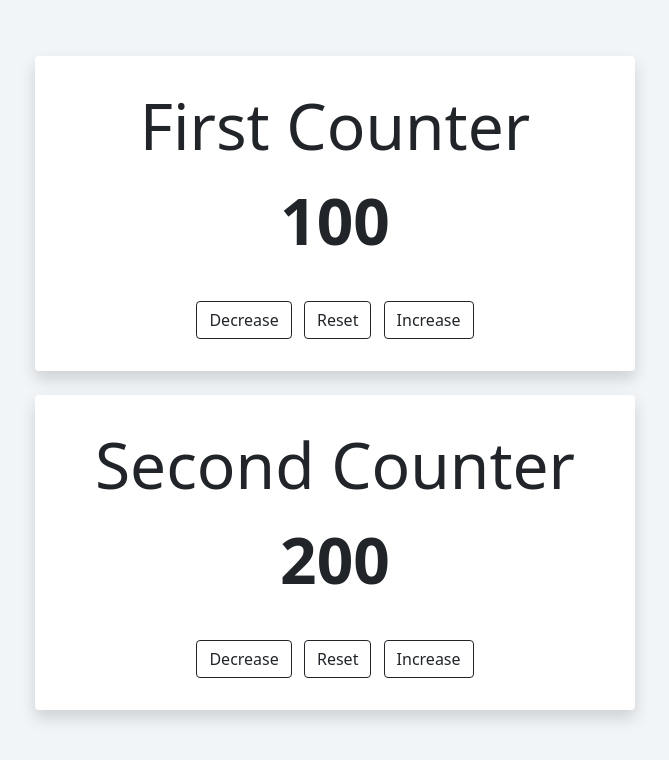
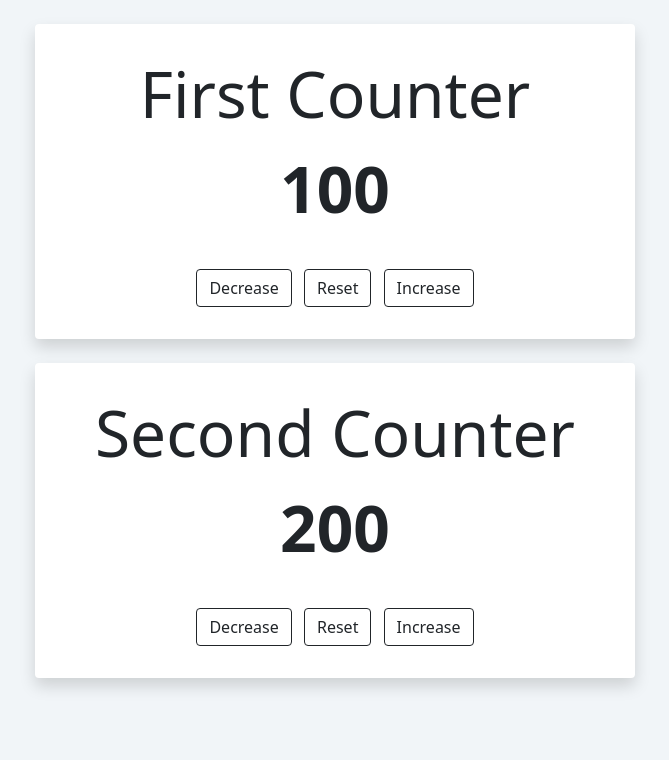
Before and after one commit to AlaaEmam29/counter-oop-js, a plain HTML site: page index.html in a window 1280 px wide. Shown: the whole page, without its empty margins (305-974 px from the left). Drawn offline with Linux system fonts and the light colour scheme.

Commit message:
Update index.html

```diff
--- a/index.html
+++ b/index.html
@@ -10,7 +10,7 @@
   </head>
   <body>
     <main
-      class="container py-5 my-5 my-md-2 d-flex flex-column align-items-center justify-content-center"
+      class="container py-4 d-flex flex-column align-items-center justify-content-center"
     >
       <div
         class="first-counter text-center counter-container bg-white shadow rounded"
```
